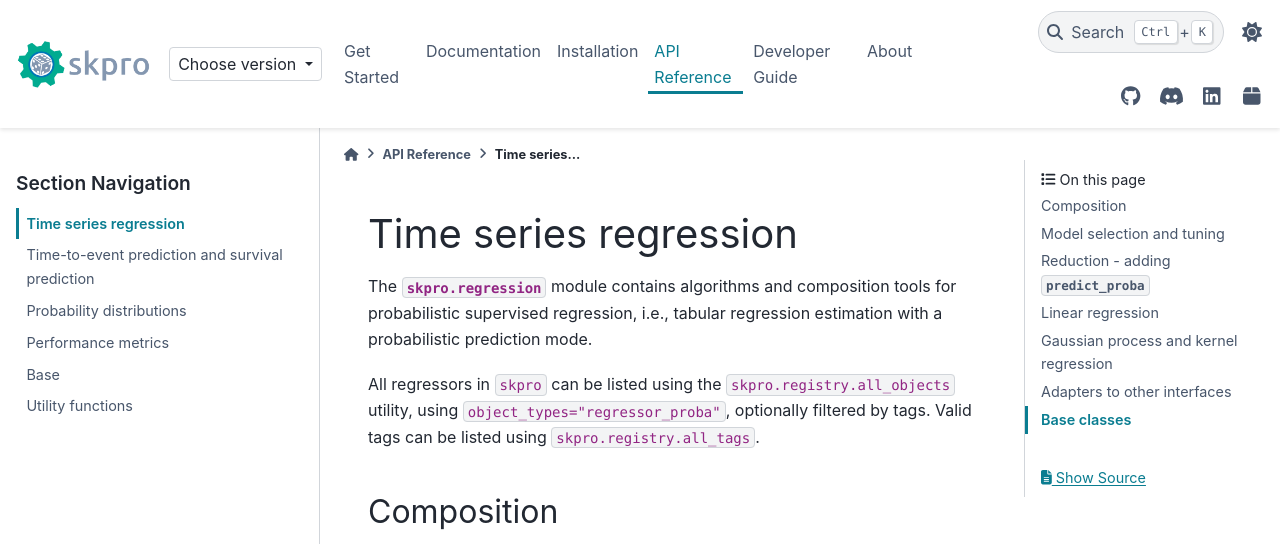
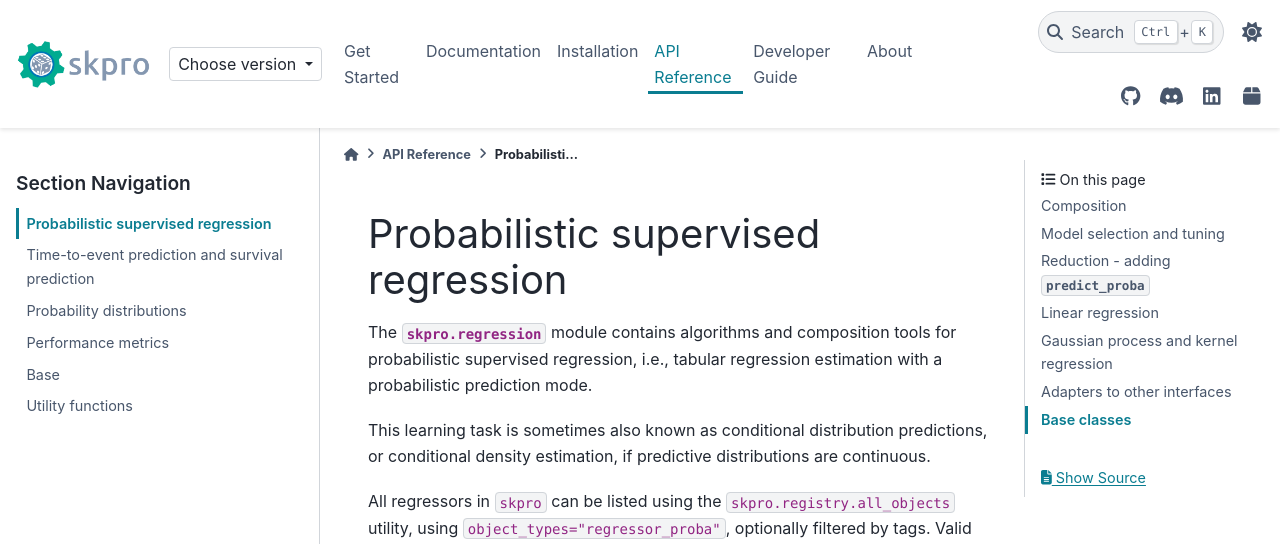
Before and after one commit to sktime/skpro, a Sphinx documentation site: the page built from docs/source/api_reference/regression.rst, in a window 1280 px wide and 900 px high, cut to the strip 0-544 px from the top of the window. Built offline with Sphinx 7.4.7 and the PyData theme 0.15.4, drawn with Linux system fonts in a browser that asks for light colours; pages that are not in the unit, such as notebooks, are missing from menus.

Commit message:
docs update

```diff
--- a/docs/source/api_reference/regression.rst
+++ b/docs/source/api_reference/regression.rst
@@ -1,10 +1,13 @@
 .. _regression_ref:
 
-Time series regression
-======================
+Probabilistic supervised regression
+===================================
 
 The :mod:`skpro.regression` module contains algorithms and composition tools for probabilistic supervised regression,
 i.e., tabular regression estimation with a probabilistic prediction mode.
+
+This learning task is sometimes also known as conditional distribution predictions,
+or conditional density estimation, if predictive distributions are continuous.
 
 All regressors in ``skpro`` can be listed using the ``skpro.registry.all_objects`` utility,
 using ``object_types="regressor_proba"``, optionally filtered by tags.
```
Also changed, not shown: README.md (+35 -1 lines).
